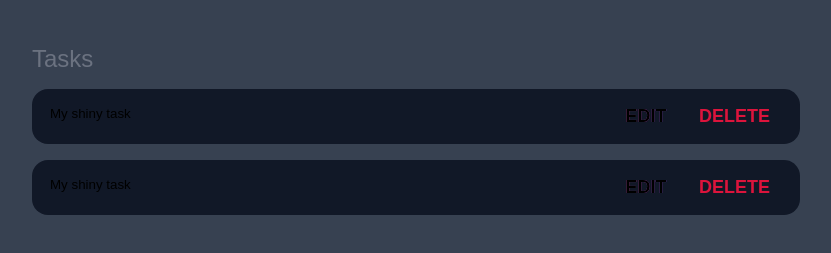
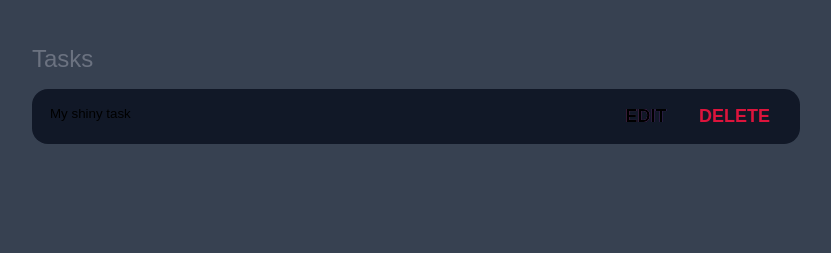
Before and after one commit to Lordwill1/Todo-list-app, a plain HTML site: page index.html in a window 1280 px wide. Shown: the part 151-404 px from the top of the page, without its empty margins (224-1055 px from the left). Drawn offline with Linux system fonts and the light colour scheme.

Commit message:
Indexed main.js

```diff
--- a/index.html
+++ b/index.html
@@ -30,7 +30,7 @@
 
 		<div id="task">
 
-			<div class="task">
+			 <div class="task">
 				<div class="content">
 					<input
 						type="text"
@@ -45,20 +45,6 @@
 					</div>
 				</div>
 
-			<div class="task">
-				<div class="content">
-					<input
-						type="text"
-						class="text"
-						value="My shiny task"
-						readonly
-					/>
-				</div>
-				<div class="actions">
-					<button class="edit">Edit</button>
-					<button class="delete">Delete</button>
-					</div>
-				</div>
 
 			</div>
 		</section>
--- a/main.css
+++ b/main.css
@@ -107,6 +107,9 @@ main {
     margin-bottom: 1rem;
 }
 
+#tasks .task .content {
+    flex: 1 1 0%;
+}
 #tasks .task .content .text {
     color: var(--light);
     font-size: 1.125rem;
```
Also changed, not shown: main.js (+5 -8 lines).
